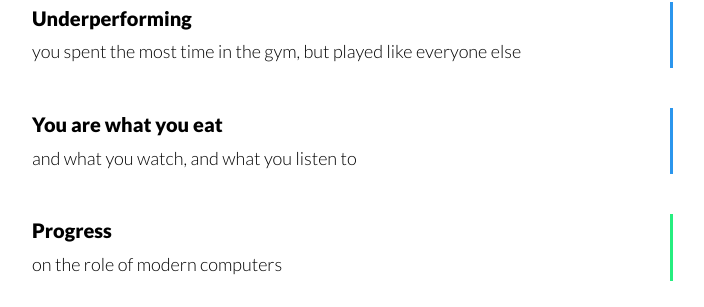
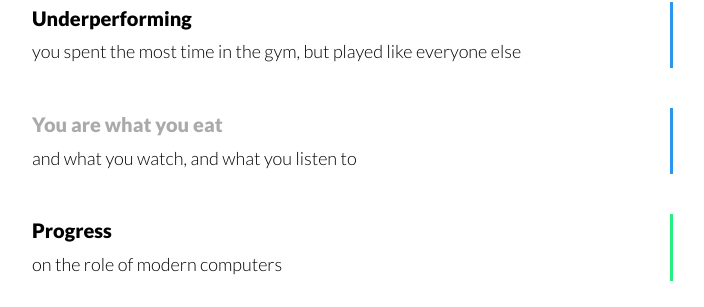
Before and after one commit to samcal/thenewrad.io, a Jekyll site: the page built from index.html, in a window 1280 px wide. Shown: the part 330-637 px from the top of the page, without its empty margins (304-1008 px from the left). Built offline with Jekyll 4.4.1, drawn with Linux system fonts in a browser that asks for light colours.

Commit message:
differentiate inprogress posts

```diff
--- a/css/main.css
+++ b/css/main.css
@@ -78,6 +78,9 @@ hr { border-top: 1px solid rgb(220,222,224); }
   font-weight:300;
 }
 
+.posts li a.in-progress {
+  color: #aaa;
+}
 
 /*****************************************************************************/
 /*
--- a/index.html
+++ b/index.html
@@ -18,7 +18,11 @@ title: The New Rad.io
   <ul class="posts">
     {% for post in site.posts %}
     <li class='{{ post.author | split: " " | first | downcase }}'>
-      <a {% if post.inprogress != 'true' %}href="{{ post.url }}"{% endif %}>{{ post.title }}</a><br />
+      <a {% if post.inprogress != 'true' %}
+           href="{{ post.url }}"
+         {% else %}
+           class="in-progress"
+         {% endif %}>{{ post.title }}</a><br />
       <span>{{ post.subtitle }}</span>
     </li>
     {% endfor %}
```
